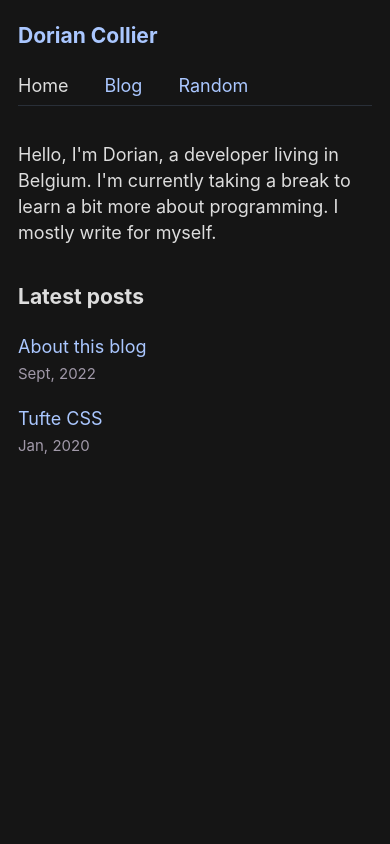
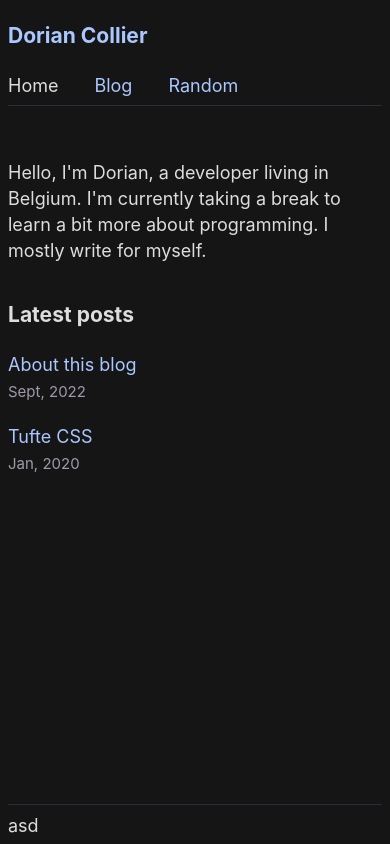
Before and after one commit to doqax/blog, a Next.js app: page / in a window 390 px wide. Built offline with nearby package versions, Linux system fonts and the light colour scheme.

Commit message:
layout css

```diff
--- a/components/Layout/Layout.js
+++ b/components/Layout/Layout.js
@@ -27,13 +27,13 @@ export default function Layout({ children, isArticle }) {
   const { pathname, back } = useRouter();
   return (
     <>
-      <div className={styles.container}>
       <Head>
         <link rel="icon" href="data;," />
         <meta name="description" content="Just a web site" />
         <meta name="og:title" content={name} />
         <title>{name}</title>
       </Head>
+      <div className={styles.grid}>
         {/* Make it good on mobile */}
         <header className={styles.header}>
           <h3>
@@ -43,7 +43,6 @@ export default function Layout({ children, isArticle }) {
           </h3>
           <Nav currentPathname={pathname} />
         </header>
-      </div>
         <main className={isArticle ? styles.main : styles.container}>
           {children}
           {isArticle && (
@@ -52,9 +51,8 @@ export default function Layout({ children, isArticle }) {
             </Button>
           )}
         </main>
-      {/* <footer className={styles.footer}>
-
-      </footer> */}
+        <footer className={styles.footer}>asd</footer>
+      </div>
     </>
   );
 }
--- a/components/Layout/layout.module.css
+++ b/components/Layout/layout.module.css
@@ -1,25 +1,36 @@
+.grid {
+  display: grid;
+  grid-template-rows: auto 1fr 40px;
+  grid-template-columns: 1fr 48rem 1fr;
+  grid-template-areas:
+    ". header ."
+    ". main ."
+    ". footer .";
+  height: 100vh;
+  margin: 0 auto;
+  padding: 0 1rem;
+}
+
 .container {
-  padding: 0 1rem;
-  max-width: 48rem;
-  margin: 1rem auto;
+  grid-area: main;
 }
 
 .header {
+  grid-area: header;
   margin-bottom: 1rem;
   border-bottom: 1px solid var(--color-border);
   padding-bottom: 6px;
 }
 
 .footer {
-  margin-top: auto;
+  grid-area: footer;
   border-top: 1px solid var(--color-border);
   padding-top: 8px;
-  margin-left: auto;
-  margin-right: auto;
-  max-width: 48rem;
 }
 
 .main {
+  grid-column: 1 / span 3;
+  grid-row: 2 / span 1;
   width: 87.5%;
   padding-left: 12.5%;
   font-size: 15px;
@@ -134,10 +145,18 @@
 }
 
 @media (max-width: 760px) {
+  .grid {
+    grid-template-rows: auto 1fr 40px;
+    grid-template-columns: 0 100% 0;
+    grid-template-areas:
+      ". header ."
+      ". main ."
+      ". footer .";
+      padding: 0 8px;
+  }
   .main {
-    width: 84%;
-    padding-left: 8%;
-    padding-right: 8%;
+    width: 100%;
+    padding: 0 12px;
   }
 
   .main p {
--- a/posts/about-this-blog.mdx
+++ b/posts/about-this-blog.mdx
@@ -3,8 +3,6 @@ title: "About this blog"
 date: "2022-09-22"
 language: "en"
 ---
-
-{/* Verify french company CTO/CEO */}
 
 It's difficult to get anything done with all the noise on the web. The goal of this blog is :
 
@@ -24,9 +22,9 @@ Once I realized that, I couldn't focus on my work without putting everything int
 * Could we implement X into this project ?
 * Can I work on back-end this time ?
 
-When the client is wrong, he's actually right. When there is no consequence for not doing something, most consultants will not work. We work with what we have because it's been like that since the beginning of time. Don't ask questions. Nothing makes sense.
+There was a pattern. Most decisions were made without really thinking about medium to long term consequences, and it was all about going fast. Which means clients will probably have to refactor our work down the line and pay the price. Most of the codes and architecture had a planned obsolescence by design, or rather, because of laziness intertwined with ignorance and stupidity. And it's not just within this company, it's all over the industry.
 
-Afterward I looked around me, searching for answers. Most developers working there had families, an exciting beer to drink at the end of the week, hobbies, etc. No one truly cared about what they were doing, and the ones who did ended up quitting. I have nothing against this mindset, but, to be happy, you basically have to find meaning outside of work in this kind of environment. This was pernicious and led me to have a burnout. It was the realization that what I did was useless for the end users<Sidenote withNumber note="B2B, they don't care once they signed the contract" />, my colleagues/company and the fact that working there was detrimental to my progress.
+Afterward I looked around me, searching for answers. Most developers working there had families, an exciting beer to drink at the end of the week, hobbies, etc. No one truly cared about what they were doing, and the ones who did ended up quitting. I have nothing against this mindset, but, to be happy, you basically have to find meaning outside of work in this kind of environment. This was pernicious and led me to have a burnout. It was the realization that what I did was useless for the end users<Sidenote withNumber note="B2B, they don't care once they signed the contract. It's mostly peacocking for BM." />, my colleagues/company and the fact that working there was detrimental to my progress.
 
 ### Quest for meaning
 
--- /dev/null
+++ b/posts/test.mdx
@@ -0,0 +1,7 @@
+---
+title: "test"
+date: "2020-01-02"
+language: "fr"
+---
+
+hello
```
Also changed, not shown: pages/index.js (line endings or trailing spaces). Lines whose indentation alone changed are shown as unchanged.
